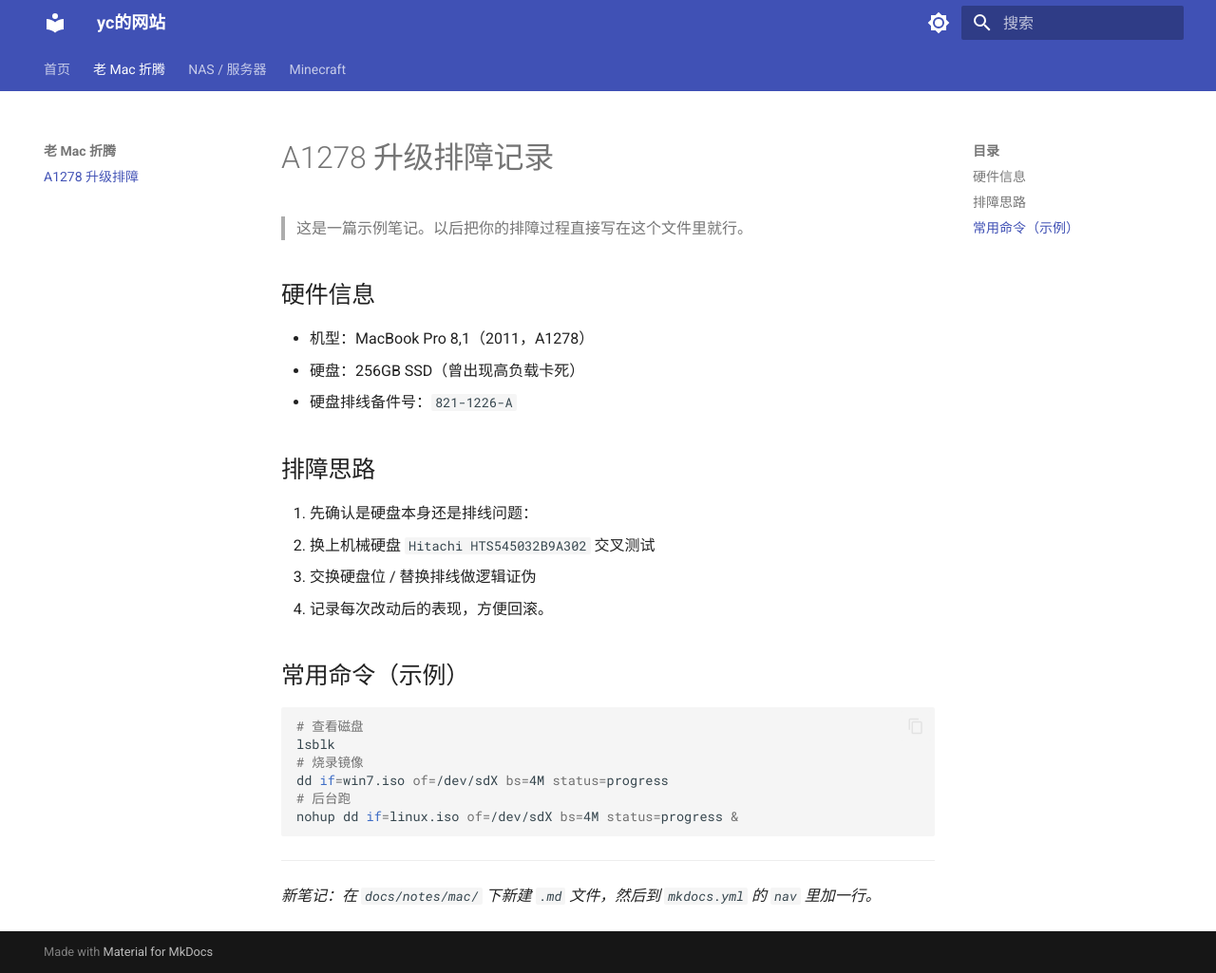
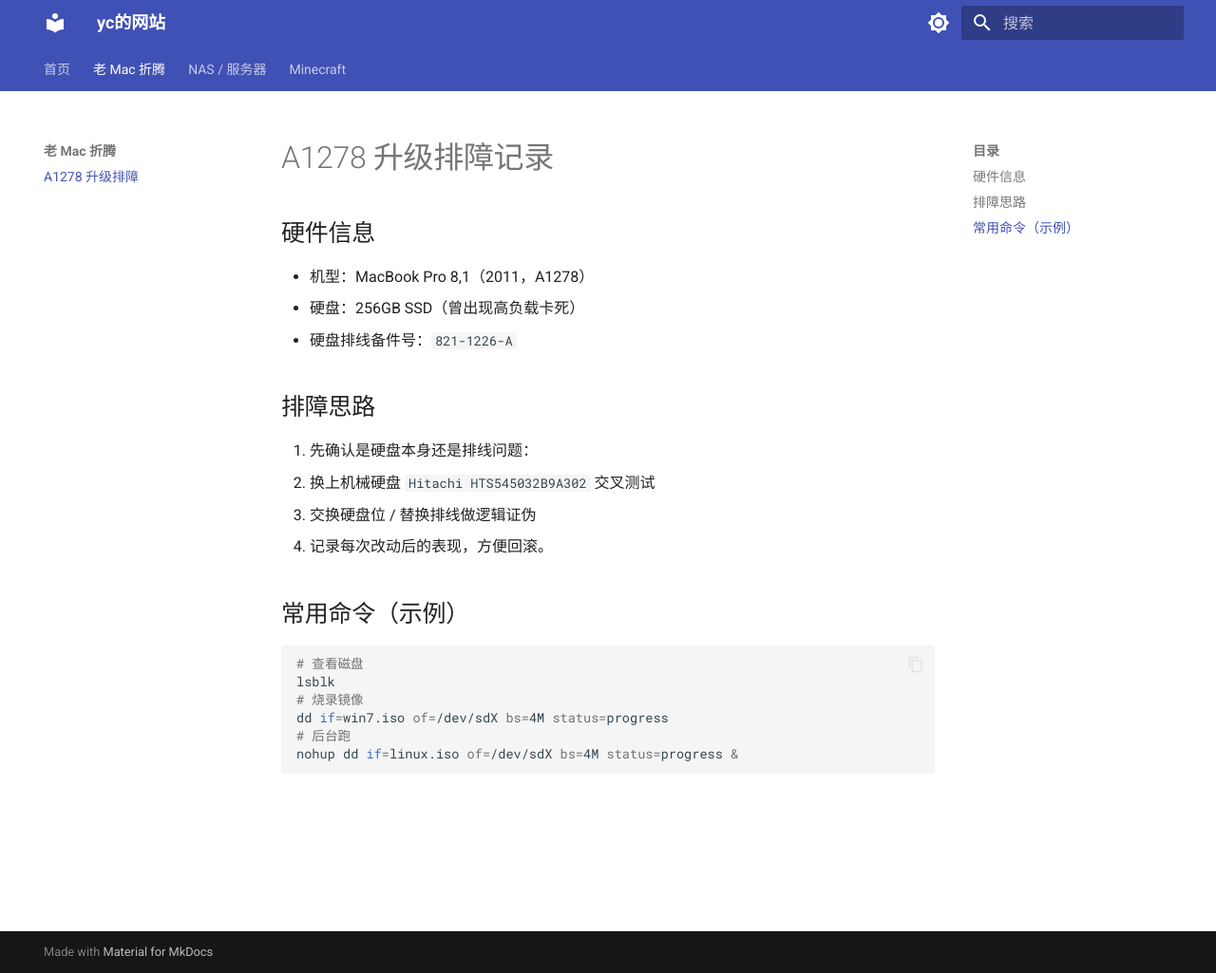
Before and after one commit to yc0qerqu/mkdocs-notes, an MkDocs documentation site: the page built from docs/notes/mac/index.md, in a window 1280 px wide and 1025 px high. Shown: the whole window at 95% size. Built offline with MkDocs 1.6.1 and Material for MkDocs 9.7.7, drawn with Linux system fonts in a browser that asks for light colours.

Commit message:
Update index.md

````diff
--- a/docs/notes/mac/index.md
+++ b/docs/notes/mac/index.md
@@ -1,6 +1,4 @@
 # A1278 升级排障记录
-
-> 这是一篇示例笔记。以后把你的排障过程直接写在这个文件里就行。
 
 ## 硬件信息
 
@@ -25,6 +23,3 @@ dd if=win7.iso of=/dev/sdX bs=4M status=progress
 # 后台跑
 nohup dd if=linux.iso of=/dev/sdX bs=4M status=progress &
 ```
-
----
-*新笔记：在 `docs/notes/mac/` 下新建 `.md` 文件，然后到 `mkdocs.yml` 的 `nav` 里加一行。*
````
